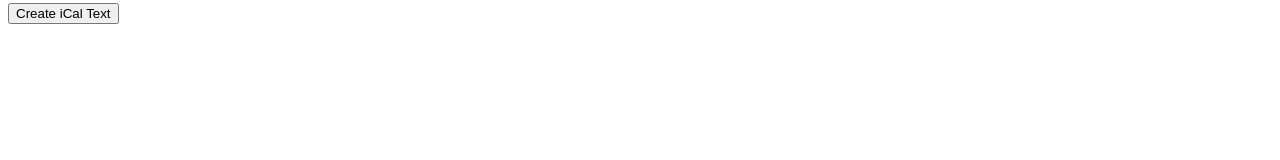
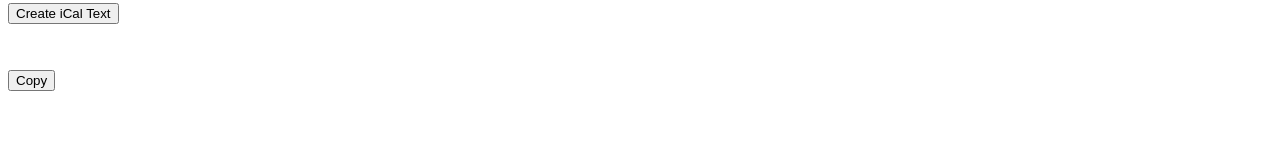
Before and after one commit to jv88899/ical-generator, a React (Create React App) app: page / in a window 1280 px wide. Shown: the part 125-285 px from the top of the page. Built offline with nearby package versions, Linux system fonts and the light colour scheme.

Commit message:
added copy button

```diff
--- a/src/App.js
+++ b/src/App.js
@@ -8,7 +8,7 @@ export default function App() {
 
   const generateiCalText = () => {
     const newiCal = `Thank you for registering for this class. \\n \\nYou will receive an email with important information and instructions prior to the start of the class. \\n \\nWebex Link: ${url} \\nPassword: ${password}`;
-    setiCalText(newiCal)
+    setiCalText(newiCal);
   };
 
   const handleChange = e => {
@@ -18,7 +18,7 @@ export default function App() {
 
   const handleSubmit = e => {
     e.preventDefault();
-    generateiCalText()
+    generateiCalText();
   };
 
   return (
@@ -40,6 +40,11 @@ export default function App() {
         <button type="submit">Create iCal Text</button>
       </form>
       <div>{iCalText && <p>{iCalText}</p>}</div>
+      <div>
+        <span>
+          <button>Copy</button>
+        </span>
+      </div>
     </div>
   );
 }
```
